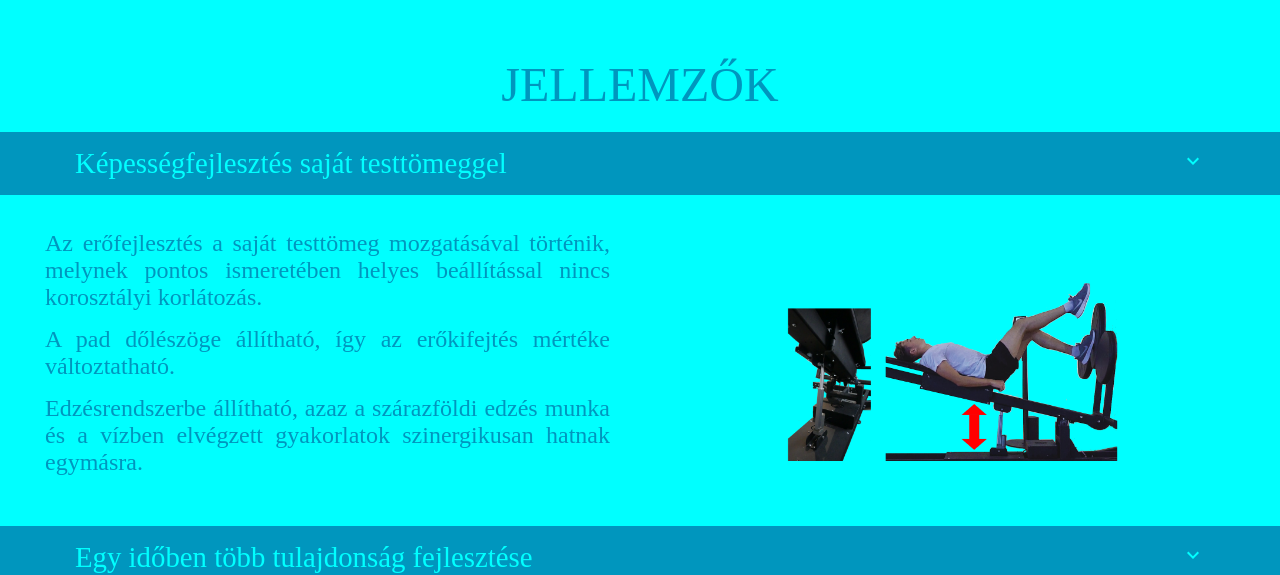
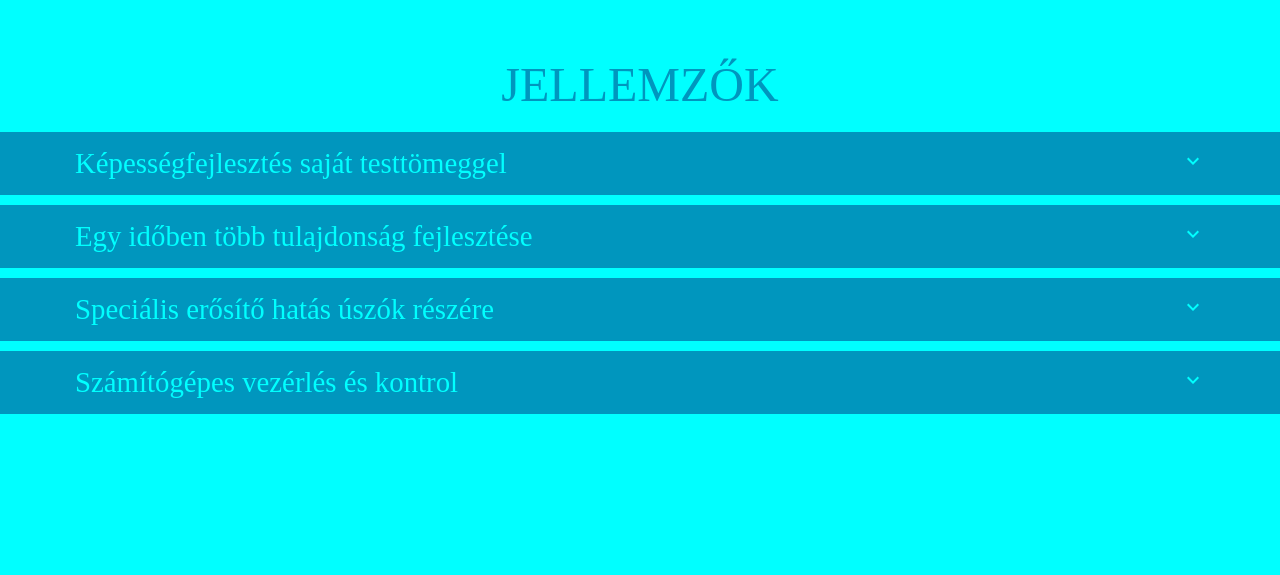
Before and after one commit to szeidl-balazs/nextgenfarmingweb, a React (Create React App) app in the folder frontend/: page / in a window 1280 px wide. Shown: the part 1480-2055 px from the top of the page. Built offline with nearby package versions, Linux system fonts and the light colour scheme.

Commit message:
The accordion open/close works after writing the ternary operator for the component.

```diff
--- a/frontend/src/components/structure_components/Accordion.jsx
+++ b/frontend/src/components/structure_components/Accordion.jsx
@@ -1,11 +1,14 @@
 import { React, useState } from "react";
 import ExpandMoreIcon from "@material-ui/icons/ExpandMore";
 
-function Accordion(props) {
+const Accordion = (props) => {
+
+   //toggle accordion function
   const [open, setOpen] = useState(false);
-  //toggle accordion function
-  let toggleHandler = (e) => {
+
+
   //switch state
+  const toggleHandler = (e) => {
     setOpen(!open);
   };
 
@@ -18,6 +21,12 @@ function Accordion(props) {
           {props.title}
           <span className="more-less-sign"><ExpandMoreIcon/></span>
       </button>
+
+      {
+
+        open === true
+
+        ?
 
         <div className="panel">
 
@@ -42,6 +51,12 @@ function Accordion(props) {
 
         </div>
 
+        :
+
+        null
+
+      }
+
     </div>
 
   );
```
Lines whose indentation alone changed are shown as unchanged.
